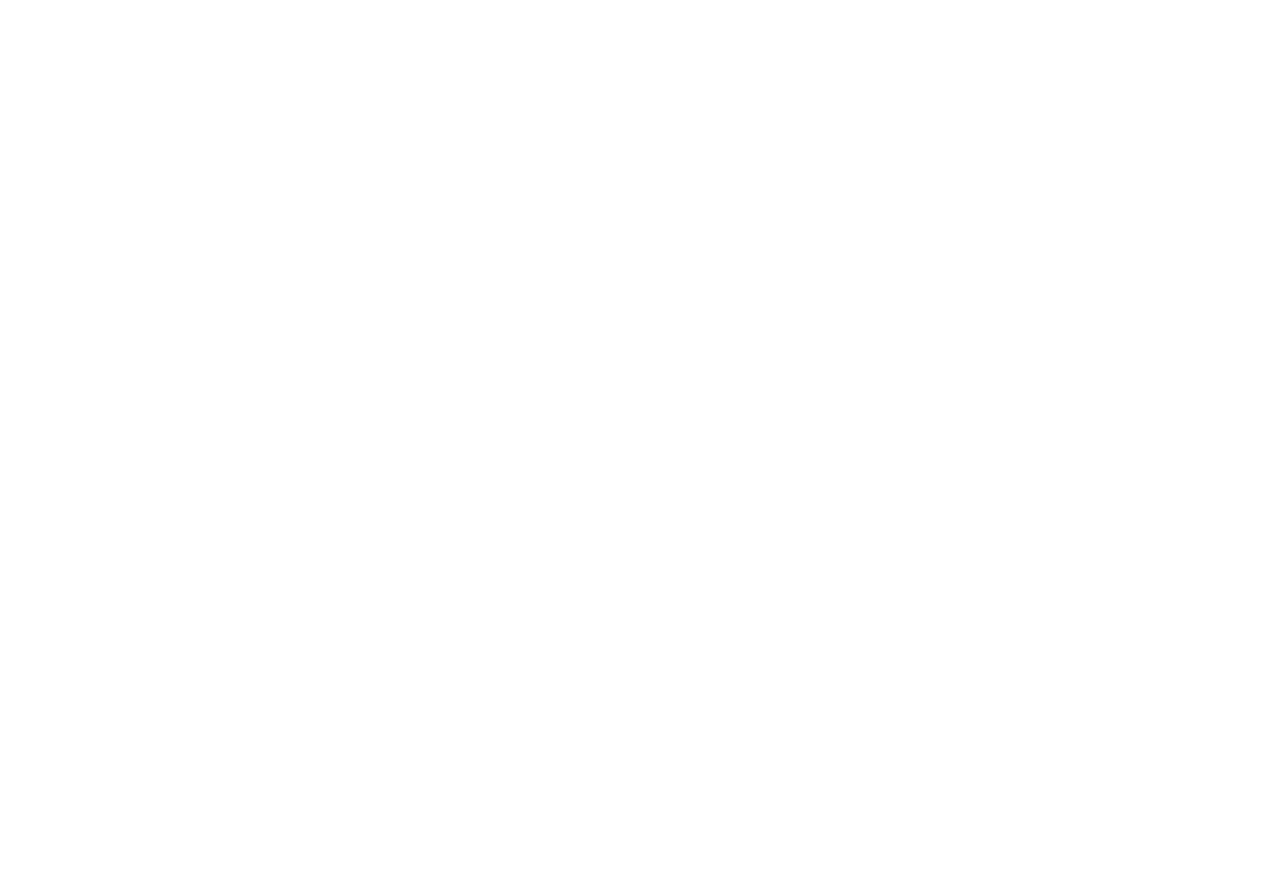
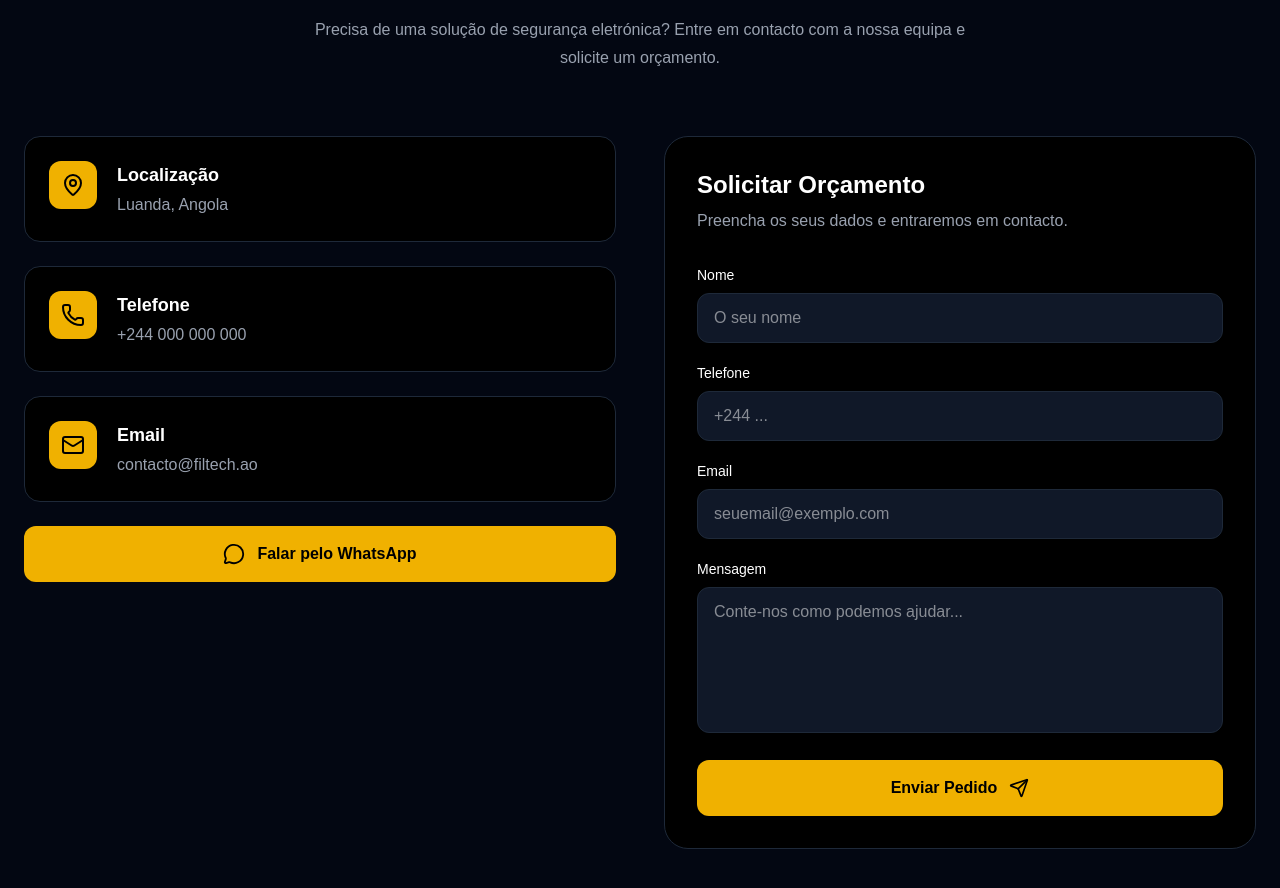
Before and after one commit to lisandrobarbosa/filtech-website, a Next.js app: page /filtech-website/ in a window 1280 px wide. Shown: the part 4423-5311 px from the top of the page. Before the commit the page ends 4235 px from the top, so only its background shows below. Built offline with nearby package versions, Linux system fonts and the light colour scheme.

Commit message:
updateContact

```diff
--- a/app/page.tsx
+++ b/app/page.tsx
@@ -4,6 +4,7 @@
 import About from "@/components/home/About";
 import Products from "@/components/home/Products";
 import Gallery from "@/components/home/Gallery";
+import Contact from "@/components/home/Contact";
 
 
 export default function Home() {
@@ -15,6 +16,7 @@
       <Services />
       <Products />
       <Gallery />
+      <Contact />
     </main>
   );
 }
--- /dev/null
+++ b/components/home/Contact.tsx
@@ -0,0 +1,193 @@
+"use client";
+
+import {
+  Mail,
+  MapPin,
+  Phone,
+  Send,
+  MessageCircle,
+} from "lucide-react";
+
+export default function Contact() {
+  return (
+    <section
+      id="contacto"
+      className="bg-gray-950 text-white py-24"
+    >
+      <div className="max-w-7xl mx-auto px-6">
+
+        {/* Cabeçalho */}
+
+        <div className="text-center mb-16">
+
+          <span className="text-yellow-500 uppercase tracking-widest font-semibold">
+            Contacte-nos
+          </span>
+
+          <h2 className="text-4xl md:text-5xl font-bold mt-4">
+            Vamos proteger o que importa
+          </h2>
+
+          <p className="text-gray-400 max-w-2xl mx-auto mt-5 leading-7">
+            Precisa de uma solução de segurança eletrónica?
+            Entre em contacto com a nossa equipa e solicite um orçamento.
+          </p>
+
+        </div>
+
+        {/* Conteúdo */}
+
+        <div className="grid lg:grid-cols-2 gap-12">
+
+          {/* Informações */}
+
+          <div className="space-y-6">
+
+            <div className="bg-black border border-gray-800 rounded-2xl p-6 flex gap-5 hover:border-yellow-500 transition">
+
+              <div className="w-12 h-12 shrink-0 rounded-xl bg-yellow-500 flex items-center justify-center">
+                <MapPin className="text-black" />
+              </div>
+
+              <div>
+                <h3 className="font-semibold text-lg">
+                  Localização
+                </h3>
+
+                <p className="text-gray-400 mt-1">
+                  Luanda, Angola
+                </p>
+              </div>
+
+            </div>
+
+            <div className="bg-black border border-gray-800 rounded-2xl p-6 flex gap-5 hover:border-yellow-500 transition">
+
+              <div className="w-12 h-12 shrink-0 rounded-xl bg-yellow-500 flex items-center justify-center">
+                <Phone className="text-black" />
+              </div>
+
+              <div>
+                <h3 className="font-semibold text-lg">
+                  Telefone
+                </h3>
+
+                <p className="text-gray-400 mt-1">
+                  +244 000 000 000
+                </p>
+              </div>
+
+            </div>
+
+            <div className="bg-black border border-gray-800 rounded-2xl p-6 flex gap-5 hover:border-yellow-500 transition">
+
+              <div className="w-12 h-12 shrink-0 rounded-xl bg-yellow-500 flex items-center justify-center">
+                <Mail className="text-black" />
+              </div>
+
+              <div>
+                <h3 className="font-semibold text-lg">
+                  Email
+                </h3>
+
+                <p className="text-gray-400 mt-1">
+                  contacto@filtech.ao
+                </p>
+              </div>
+
+            </div>
+
+            {/* WhatsApp */}
+
+            <a
+              href="#"
+              className="flex items-center justify-center gap-3 w-full bg-yellow-500 text-black font-bold py-4 rounded-xl hover:bg-yellow-400 transition"
+            >
+              <MessageCircle size={22} />
+
+              Falar pelo WhatsApp
+            </a>
+
+          </div>
+
+          {/* Formulário */}
+
+          <form className="bg-black border border-gray-800 rounded-3xl p-8">
+
+            <h3 className="text-2xl font-bold">
+              Solicitar Orçamento
+            </h3>
+
+            <p className="text-gray-400 mt-2 mb-8">
+              Preencha os seus dados e entraremos em contacto.
+            </p>
+
+            <div className="space-y-5">
+
+              <div>
+                <label className="block text-sm mb-2">
+                  Nome
+                </label>
+
+                <input
+                  type="text"
+                  placeholder="O seu nome"
+                  className="w-full bg-gray-900 border border-gray-800 rounded-xl px-4 py-3 outline-none focus:border-yellow-500 transition"
+                />
+              </div>
+
+              <div>
+                <label className="block text-sm mb-2">
+                  Telefone
+                </label>
+
+                <input
+                  type="tel"
+                  placeholder="+244 ..."
+                  className="w-full bg-gray-900 border border-gray-800 rounded-xl px-4 py-3 outline-none focus:border-yellow-500 transition"
+                />
+              </div>
+
+              <div>
+                <label className="block text-sm mb-2">
+                  Email
+                </label>
+
+                <input
+                  type="email"
+                  placeholder="seuemail@exemplo.com"
+                  className="w-full bg-gray-900 border border-gray-800 rounded-xl px-4 py-3 outline-none focus:border-yellow-500 transition"
+                />
+              </div>
+
+              <div>
+                <label className="block text-sm mb-2">
+                  Mensagem
+                </label>
+
+                <textarea
+                  rows={5}
+                  placeholder="Conte-nos como podemos ajudar..."
+                  className="w-full bg-gray-900 border border-gray-800 rounded-xl px-4 py-3 outline-none focus:border-yellow-500 transition resize-none"
+                />
+              </div>
+
+              <button
+                type="submit"
+                className="w-full bg-yellow-500 text-black font-bold py-4 rounded-xl flex items-center justify-center gap-3 hover:bg-yellow-400 transition"
+              >
+                Enviar Pedido
+
+                <Send size={20} />
+              </button>
+
+            </div>
+
+          </form>
+
+        </div>
+
+      </div>
+    </section>
+  );
+}
```
